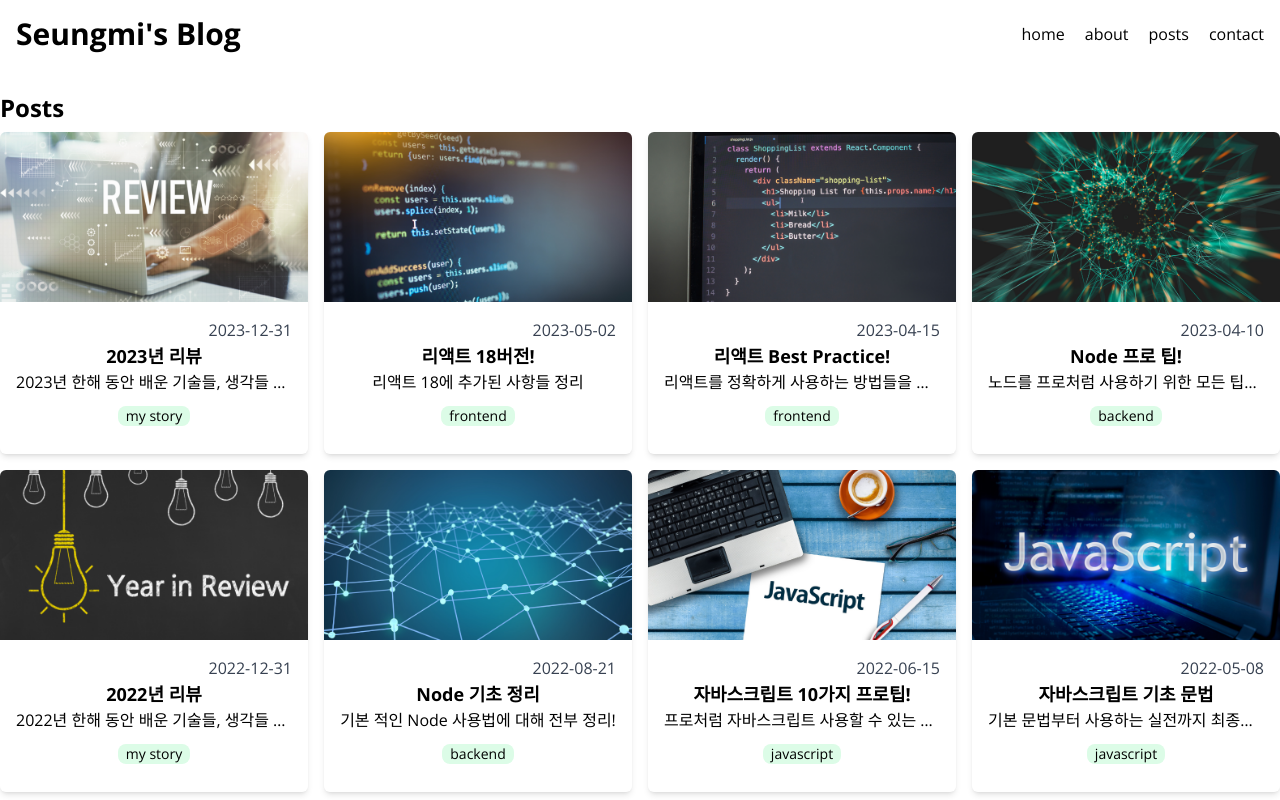
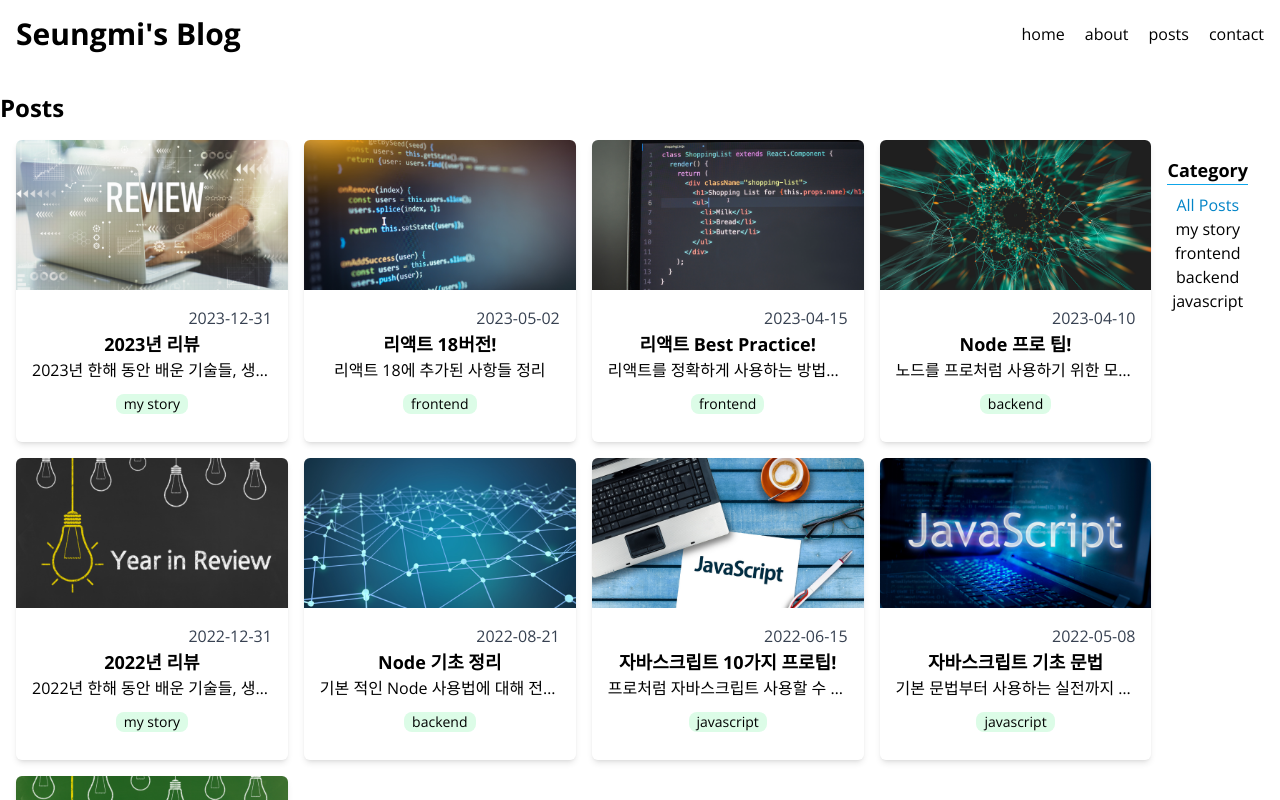
Before and after one commit to seungmileee/next_blog, a Next.js app: page /posts in a window 1280 px wide. Built offline with nearby package versions, Linux system fonts and the light colour scheme.

Commit message:
feat: 카테고리 스타일링

```diff
--- a/src/components/Categories.tsx
+++ b/src/components/Categories.tsx
@@ -6,11 +6,19 @@
 
 export default function Categories({ categories, selected, onClick }: Props) {
   return (
-    <section>
-      <h2>Category</h2>
+    <section className="text-center p-4">
+      <h2 className="text-lg font-bold border-b border-sky-500 mb-2">
+        Category
+      </h2>
       <ul>
         {categories.map((category) => (
-          <li key={category} onClick={() => onClick(category)}>
+          <li
+            className={`cursor-pointer hover:text-sky-500 ${
+              category === selected && "text-sky-600"
+            }`}
+            key={category}
+            onClick={() => onClick(category)}
+          >
             {category}
           </li>
         ))}
--- a/src/components/FilterablePost.tsx
+++ b/src/components/FilterablePost.tsx
@@ -17,7 +17,7 @@
       ? posts
       : posts.filter((post) => post.category === selected);
   return (
-    <section>
+    <section className="flex m-4">
       <PostsGrid posts={filtered} />
       <Categories
         categories={["All Posts", ...categories]}
```
